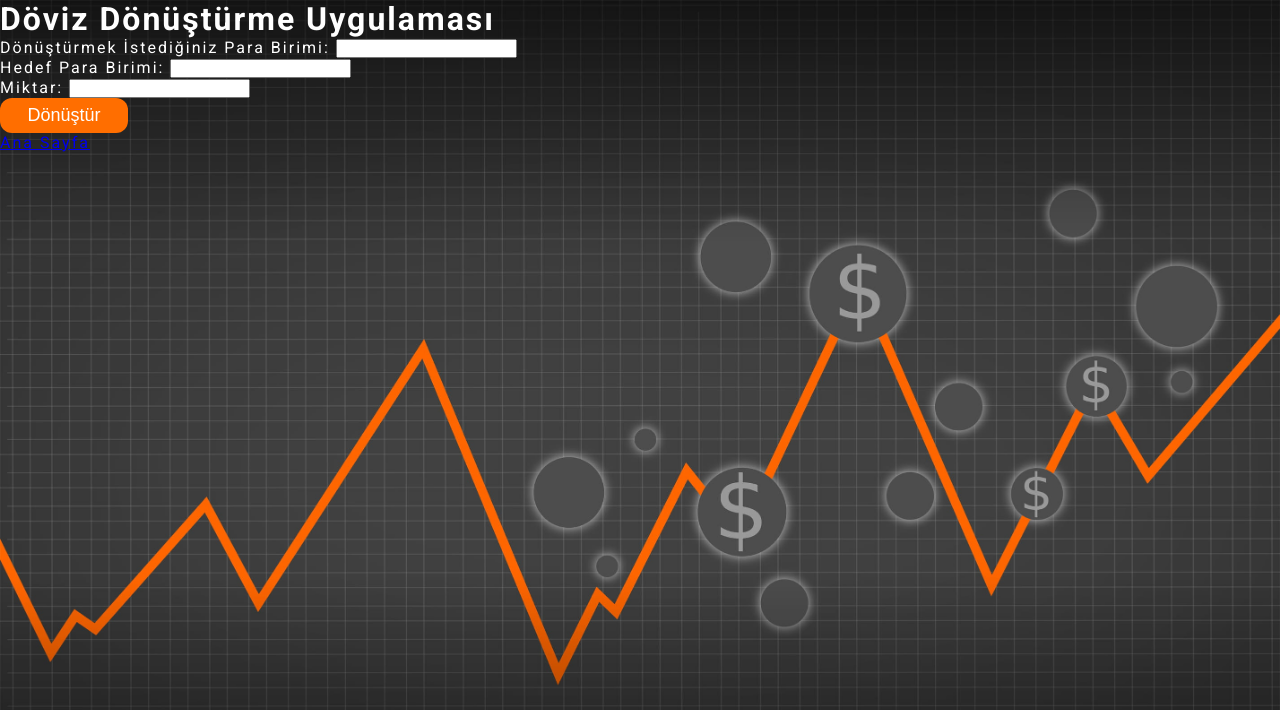
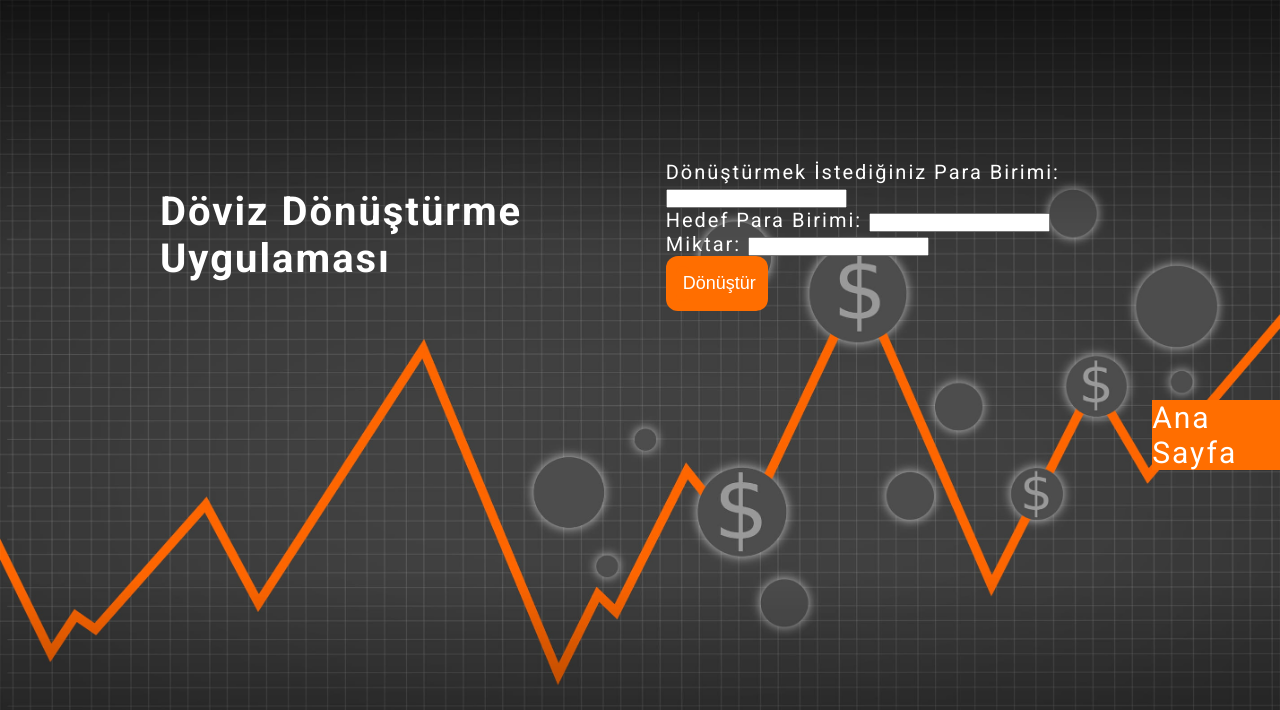
Before and after one commit to xandronova/Currency-Converter, a Python web app: template flask/templates/nolist.html in a window 1280 px wide. Shown: the top 710 px of the page. Run offline with Jinja, Linux system fonts and the light colour scheme; the template is opened without the code that fills it, so the values that code supplies are empty.

Commit message:
Nolist sayfası düzenlendi.

```diff
--- a/flask/static/style.css
+++ b/flask/static/style.css
@@ -174,11 +174,42 @@ button:active {
     margin: 20px; /* Kutu ile diğer öğeler arasındaki boşluk */
     border-radius: 10px; /* Köşeleri yuvarlatmak için */
     color: #ffffff;}
-.no1{
+
+.no1 .anasayfadonus a{
     color: #ffffff;
     font-family: 'Roboto', sans-serif;
-    font-size: 16px;
+    font-size: 20px;
     letter-spacing: 2px;
     color: #ffffff;
     user-select: none;
+    text-decoration: none;
+    display: flex;
+    justify-content: center; /* Yatay olarak ortala */
+    align-items: center;     /* Dikey olarak ortala */
+    font-size: 30px;
+    margin-top: 400px;
+    background-color: #ff6e00;
 }
+.no1 {
+    display: flex;
+    justify-content: center; /* Yatay olarak ortala */
+    align-items: center;     /* Dikey olarak ortala */
+    padding-left: 160px;
+    user-select: none;
+    font-size:50px ;
+    font-family: 'Roboto', sans-serif;
+    font-size: 20px;
+    letter-spacing: 2px;
+    color: #ffffff;
+}
+.buton2{
+    width: 17%;
+    padding: 10px;
+    font-size: 18px;
+    color: white;
+    background-color: #ff6e00;
+    border: none;
+    border-radius: 12px;
+    cursor: pointer;
+    transition: background-color 0.3s ease, transform 0.3s ease;
+}
--- a/flask/templates/about.html
+++ b/flask/templates/about.html
@@ -17,12 +17,12 @@
               <div class="abra1">
     <h1></h1>
     <p>Gazi Üniversitesi Teknoloji Fakültesi Elektrik-Elektronik Mühendisliği 3. sınıf öğrencisiyim. Bilgi Teknolojileri ve İletişim Kurumunda staj yapıyorum..</p>
-    <a href="/">ana sayfa</a>
     </div>
     <div class="social">
         <a href="https://www.instagram.com/ibrah1mustuner/">İnstagram</a>
         <a href="https://www.linkedin.com/in/ibrahim-üstüner-262a03256/">Linkedin</a>
         <a href="https://github.com/xandronova">github</a>
+        <a href="/">ana sayfa</a>
     </div>
 </body>
 </html>
--- a/flask/templates/nolist.html
+++ b/flask/templates/nolist.html
@@ -23,9 +23,13 @@
         <label for="miktar">Miktar:</label>
         <input type="text" id="miktar" name="miktar" required>
         <br>
+        <div class="buton2">
         <button type="submit">Dönüştür</button>
+    </div>
     </form>
+    <div class="anasayfadonus">
     <a href="/">Ana Sayfa</a>
+    </div>
 </div>
 </body>
 </html>
```
